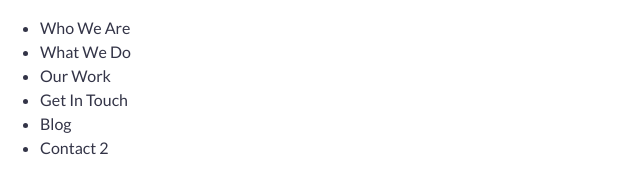
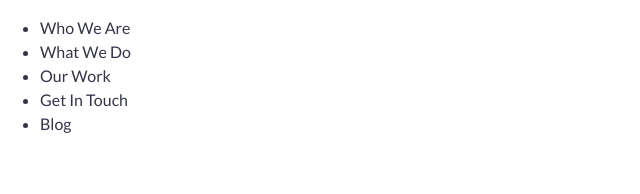
Before and after one commit to Alakarraj/bcg-test, a website: page public/index.html in a window 1280 px wide. Shown: the full height of the page, 0-640 px from the left. Drawn offline with nearby package versions, Linux system fonts and the light colour scheme; files that its build step writes are made by us from their sources.

Commit message:
Contact Delete

```diff
--- a/public/index.html
+++ b/public/index.html
@@ -22,7 +22,6 @@
           <li>Our Work</li>
           <li>Get In Touch</li>
           <li>Blog</li>
-          <li>Contact 2</li>
         </ul>
       </nav>
     </section>
```
